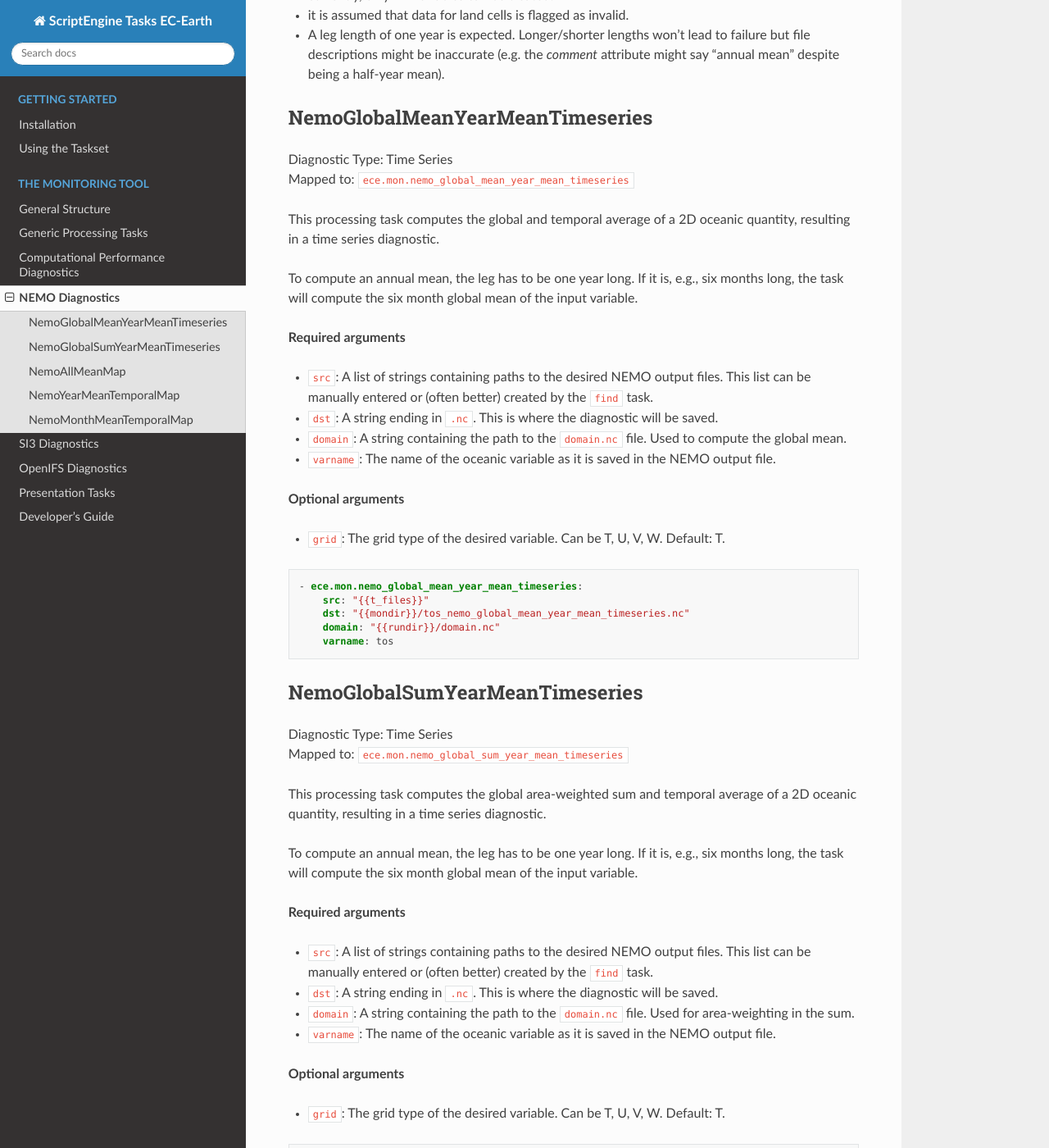
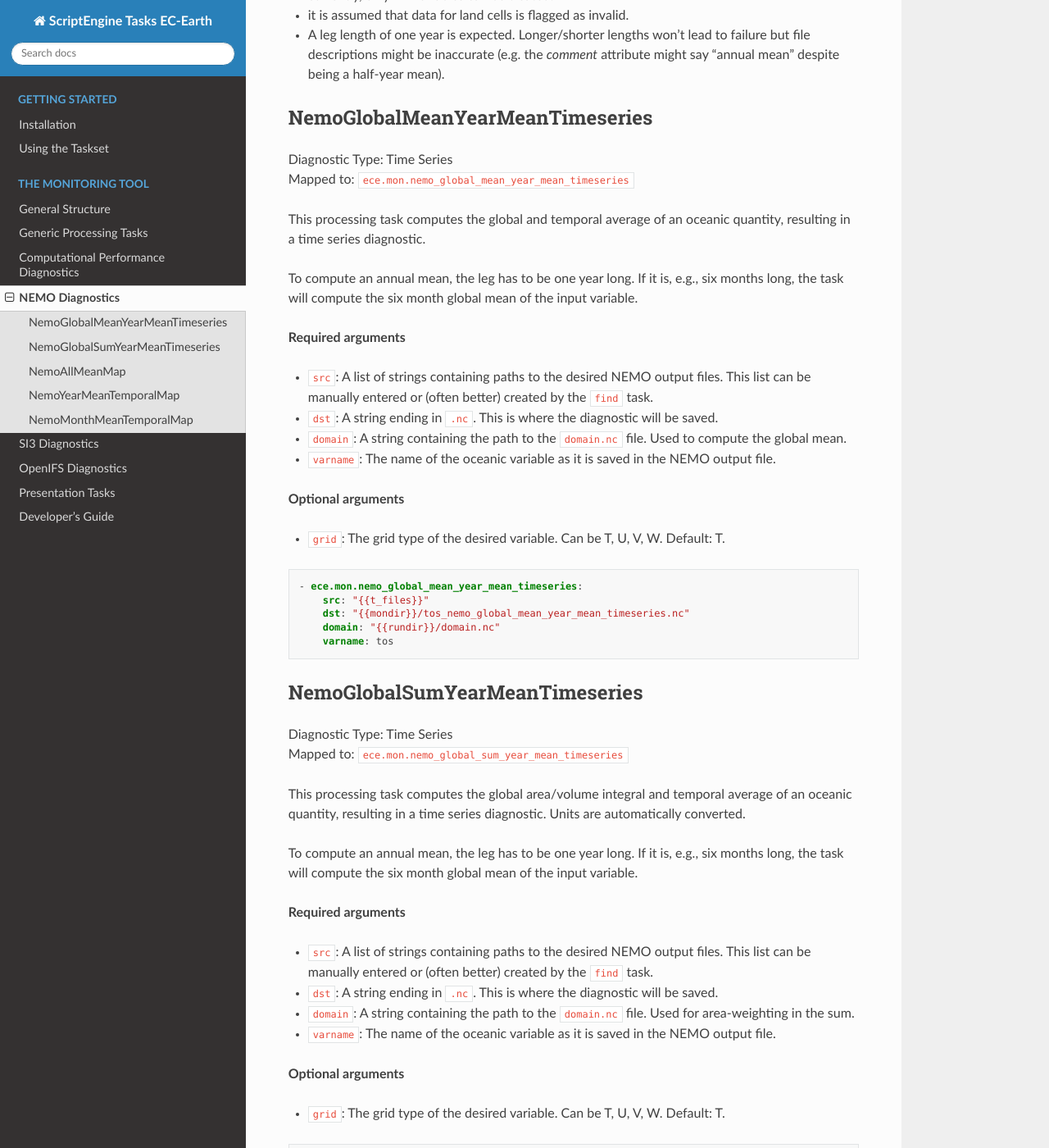
Before and after one commit to uwefladrich/scriptengine-tasks-ecearth, a Sphinx documentation site: the page built from docs/sphinx/source/tasks/monitoring/nemo-diagnostics.rst, in a window 1280 px wide and 1400 px high, scrolled down 297 px. Shown: the whole window at 82% size. Built offline with Sphinx 7.4.7 and the Read the Docs theme 3.1.0, drawn with Linux system fonts in a browser that asks for light colours; some of the changed text lies outside the part shown.

Commit message:
Update docs with reasonable variable for global sum

```diff
--- a/docs/sphinx/source/tasks/monitoring/nemo-diagnostics.rst
+++ b/docs/sphinx/source/tasks/monitoring/nemo-diagnostics.rst
@@ -19,7 +19,7 @@ NemoGlobalMeanYearMeanTimeseries
 | Diagnostic Type: Time Series
 | Mapped to: ``ece.mon.nemo_global_mean_year_mean_timeseries``
 
-This processing task computes the global and temporal average of a 2D oceanic quantity, resulting in a time series diagnostic.
+This processing task computes the global and temporal average of an oceanic quantity, resulting in a time series diagnostic.
 
 To compute an annual mean, the leg has to be one year long.
 If it is, e.g., six months long, the task will compute the six month global mean of the input variable.
@@ -49,7 +49,8 @@ NemoGlobalSumYearMeanTimeseries
 | Diagnostic Type: Time Series
 | Mapped to: ``ece.mon.nemo_global_sum_year_mean_timeseries``
 
-This processing task computes the global area-weighted sum and temporal average of a 2D oceanic quantity, resulting in a time series diagnostic.
+This processing task computes the global area/volume integral and temporal average of an oceanic quantity, resulting in a time series diagnostic.
+Units are automatically converted.
 
 To compute an annual mean, the leg has to be one year long.
 If it is, e.g., six months long, the task will compute the six month global mean of the input variable.
```
Also changed, not shown: other parts of docs/sphinx/source/tasks/monitoring/nemo-diagnostics.rst (+2 -2 lines).
